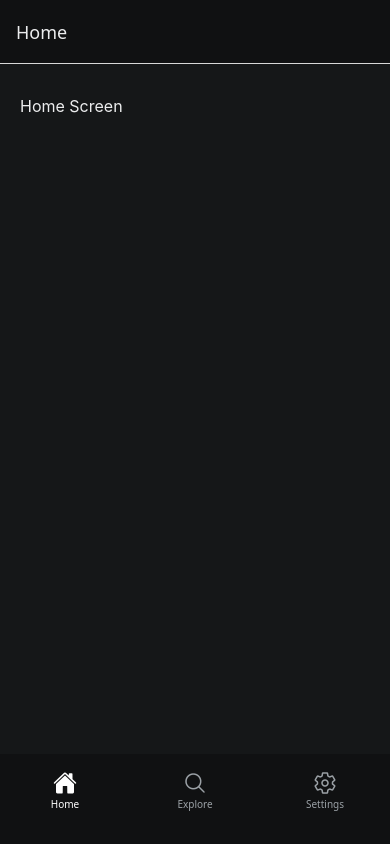
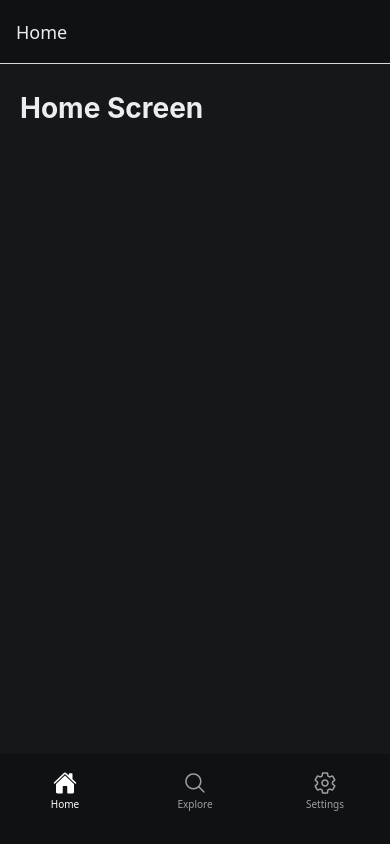
Before and after one commit to lowner75/react-native-template, a React Native app: screen /Home in a window 390 px wide. Built offline with nearby package versions, Linux system fonts and the light colour scheme.

Commit message:
feat(home): hide header and add top padding with safe area

```diff
--- a/src/screens/HomeScreen.tsx
+++ b/src/screens/HomeScreen.tsx
@@ -1,12 +1,15 @@
 // src/screens/HomeScreen.tsx
 
+import { useSafeAreaInsets } from 'react-native-safe-area-context';
 import { ScreenWrapper } from '../components/ScreenWrapper';
 import { ThemedText } from '../components/ThemedText';
 
 export default function HomeScreen() {
+  const insets = useSafeAreaInsets();
+
   return (
-    <ScreenWrapper>
-      <ThemedText>Home Screen</ThemedText>
+    <ScreenWrapper style={{ paddingTop: insets.top + 24 }}>
+      <ThemedText type="title">Home Screen</ThemedText>
     </ScreenWrapper>
   );
 }
```
